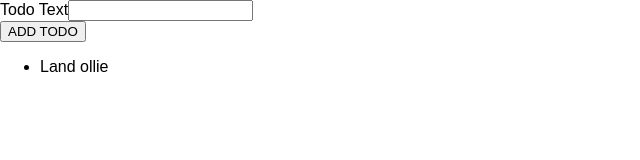
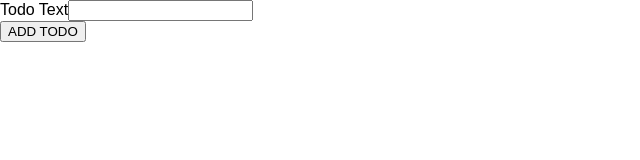
Before and after one commit to team-cake/TypeScript_Practice, a React (Create React App) app in the folder 11/: page / in a window 1280 px wide. Shown: the top 160 px of the page, without its empty margins (0-640 px from the left). Built offline with nearby package versions, Linux system fonts and the light colour scheme.

Commit message:
Managing state with useState

```diff
--- a/11/src/App.tsx
+++ b/11/src/App.tsx
@@ -1,12 +1,16 @@
-import React from 'react';
+import React, { useState } from 'react';
 import Todolist from './components/Todolist';
 import NewTodo from './components/NewTodo';
+import { Todo } from './todo.model';
 
 const App: React.FC = () => {
-	const todos = [{ id: 's1', text: 'Land ollie' }];
+	const [todos, setTodos] = useState<Todo[]>([]);
 
 	const todoAddHandler = (text: string) => {
-		console.log(text);
+		setTodos((prevTodos) => [
+			...prevTodos,
+			{ id: Math.random().toString(), text: text },
+		]);
 	};
 
 	return (
--- /dev/null
+++ b/11/src/todo.model.ts
@@ -0,0 +1,4 @@
+export interface Todo {
+	id: string;
+	text: string;
+}
```
